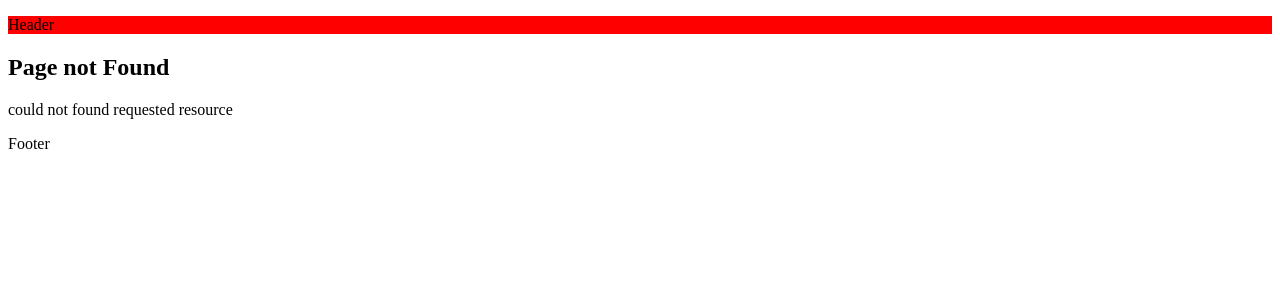
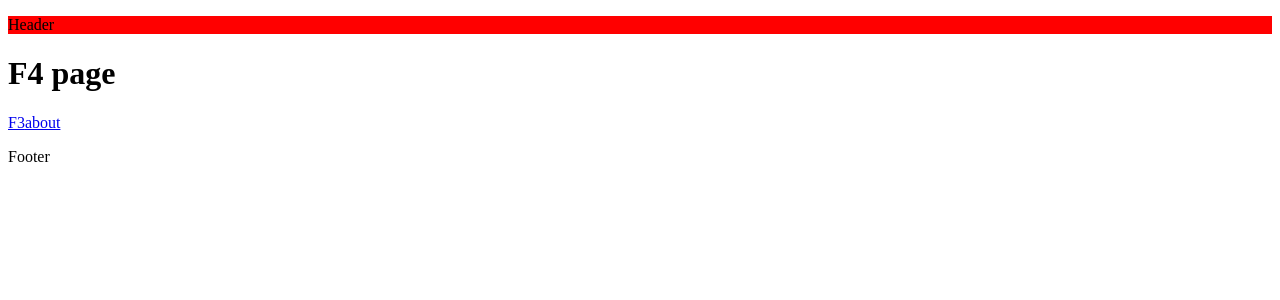
Before and after one commit to lukannozadze/next-course, a Next.js app: page /f1/f4 in a window 1280 px wide. Before the commit this address had no page. Shown: the top 300 px of the page. Built offline with nearby package versions, Linux system fonts and the light colour scheme.

Commit message:
intercepting route

```diff
--- /dev/null
+++ b/src/app/f1/f2/page.tsx
@@ -0,0 +1,5 @@
+export default function F2() {
+    return (
+      <h1>F2 page</h1>
+    )
+  }
--- /dev/null
+++ b/src/app/f1/f4/page.tsx
@@ -0,0 +1,13 @@
+import Link from "next/link";
+
+export default function F4() {
+    return (
+      <>
+      <h1>F4 page</h1>
+      <div>
+        <Link href='/f1/f3'>F3</Link>
+        <Link href='/about'>about</Link>
+      </div>
+      </>
+    )
+  }
```
Also changed, not shown: src/app/f1/(.)f2/page.tsx (added, +9 -0 lines), src/app/f1/f3/page.tsx (added, +8 -0 lines), src/app/f1/f4/(..)f3/page.tsx (added, +8 -0 lines), src/app/f1/f4/(...)about/page.tsx (added, +8 -0 lines), src/app/f1/page.tsx (added, +12 -0 lines).
